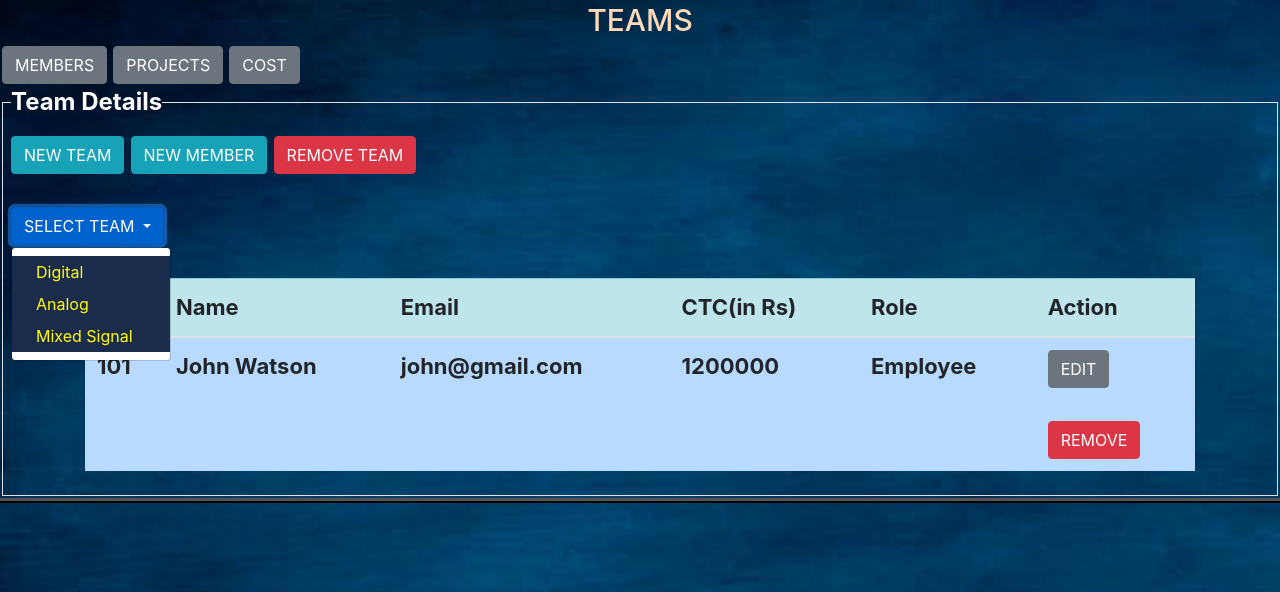
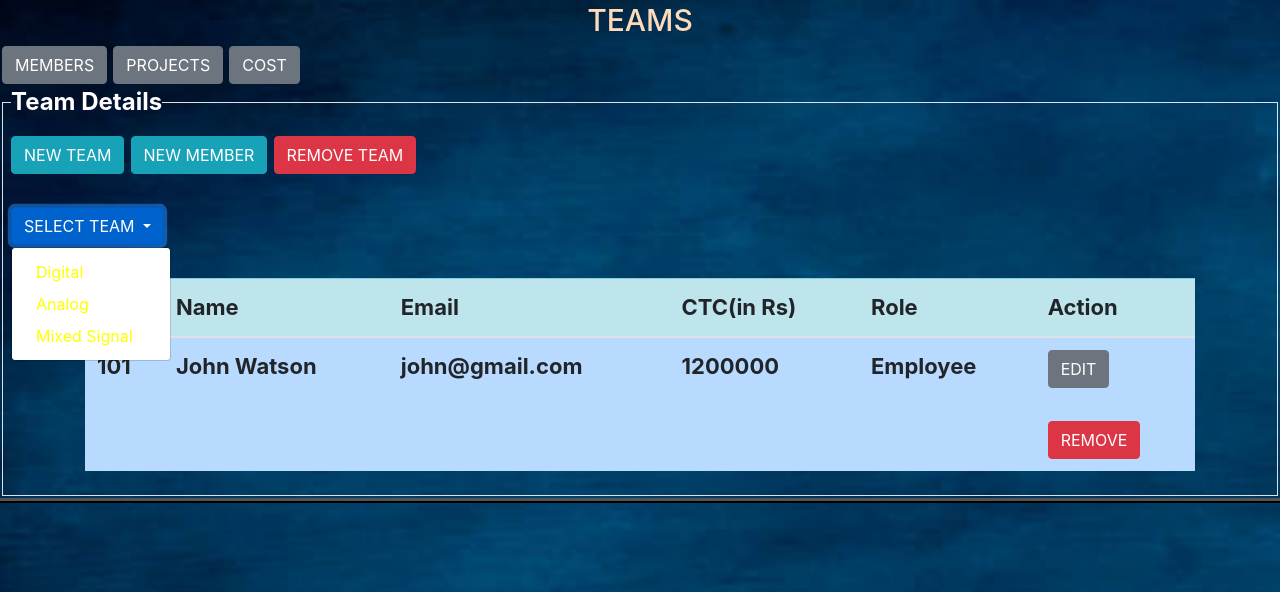
Before and after one commit to sakshamn/Projects, a Django app: page /teams/ in a window 1280 px wide, after a click on "SELECT TEAM". Shown: the top 592 px of the page. Run offline with Django 3.2, Linux system fonts and the light colour scheme; lists and menus that the app fills with data are empty; some libraries are stand-ins or nearby versions.

Commit message:
Add files via upload

```diff
--- a/ProjectTimeSheet/static/css/timesheet.css
+++ b/ProjectTimeSheet/static/css/timesheet.css
@@ -13,7 +13,8 @@
 }
 
 .dropdown-item {
-    background-color:#1a2b4c !important;
+    /*background-color:#1a2b4c !important;*/
+    background-color:white !important;
 }
 
 img {
```
Also changed, not shown: ProjectTimeSheet/db.sqlite3.
